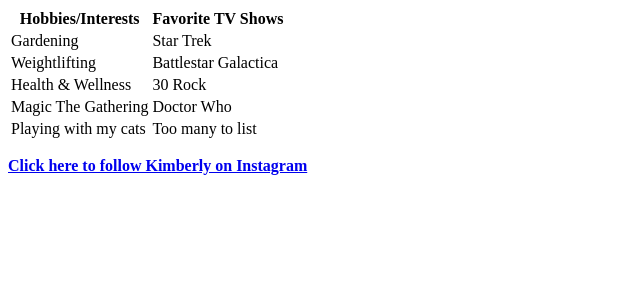
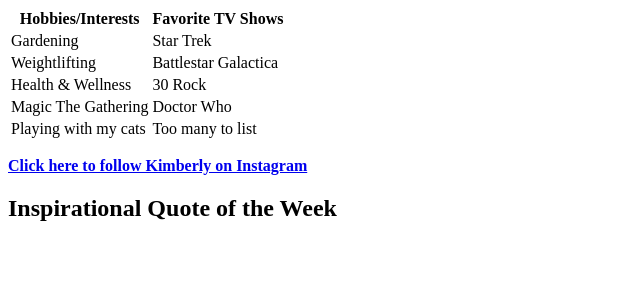
Before and after one commit to kimberlykeller/about-kimberly, a PHP site: page / in a window 1280 px wide. Shown: the part 143-443 px from the top of the page, without its empty margins (0-640 px from the left). Run offline with PHP 8.4, Linux system fonts and the light colour scheme.

Commit message:
Added header 2 for inspirational quote of the week

```diff
--- a/index.php
+++ b/index.php
@@ -46,5 +46,7 @@
 			</a>
 		</p>
 
+		<h2>Inspirational Quote of the Week</h2>
+
 	</body>
 </html>
```
Lines whose indentation alone changed are shown as unchanged.
